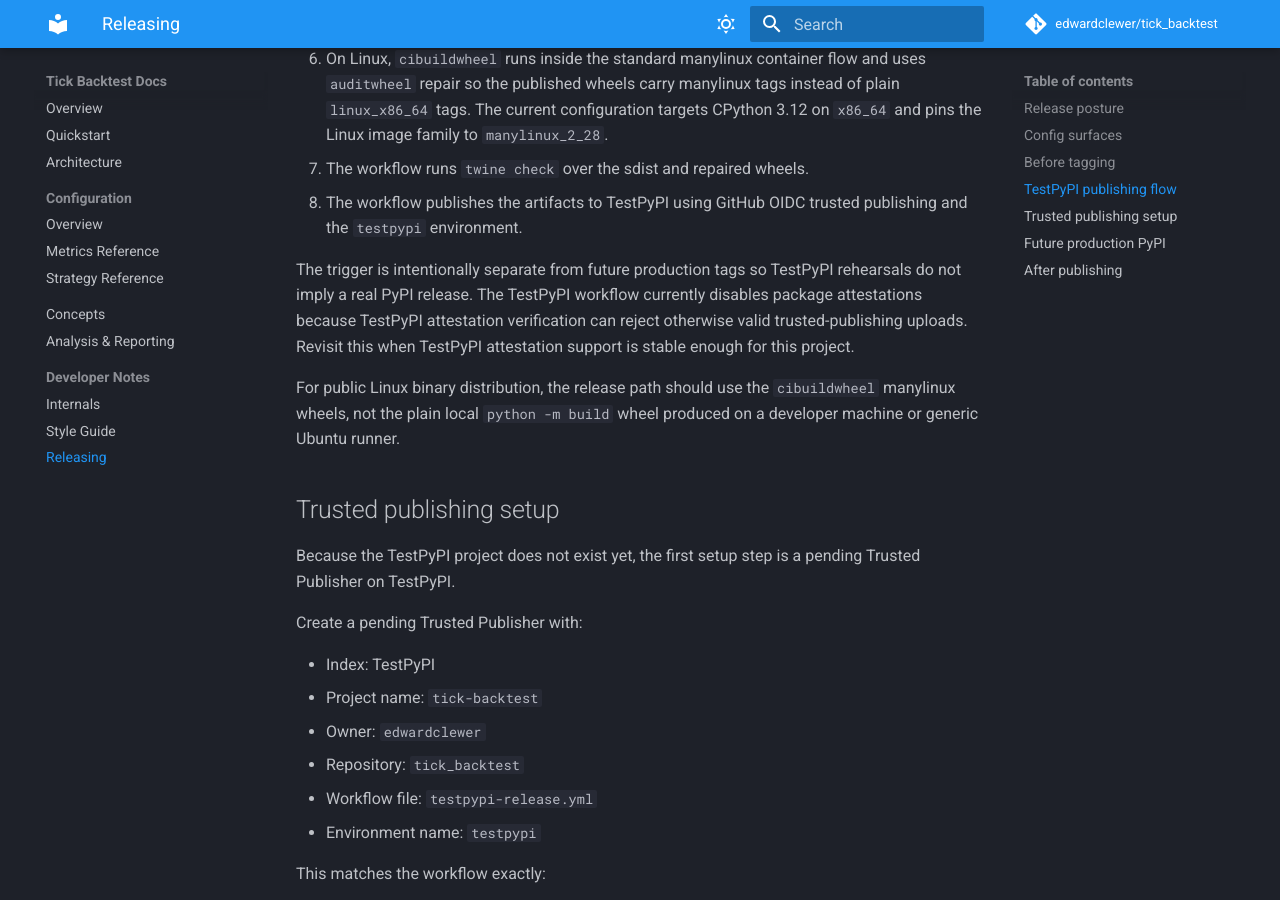
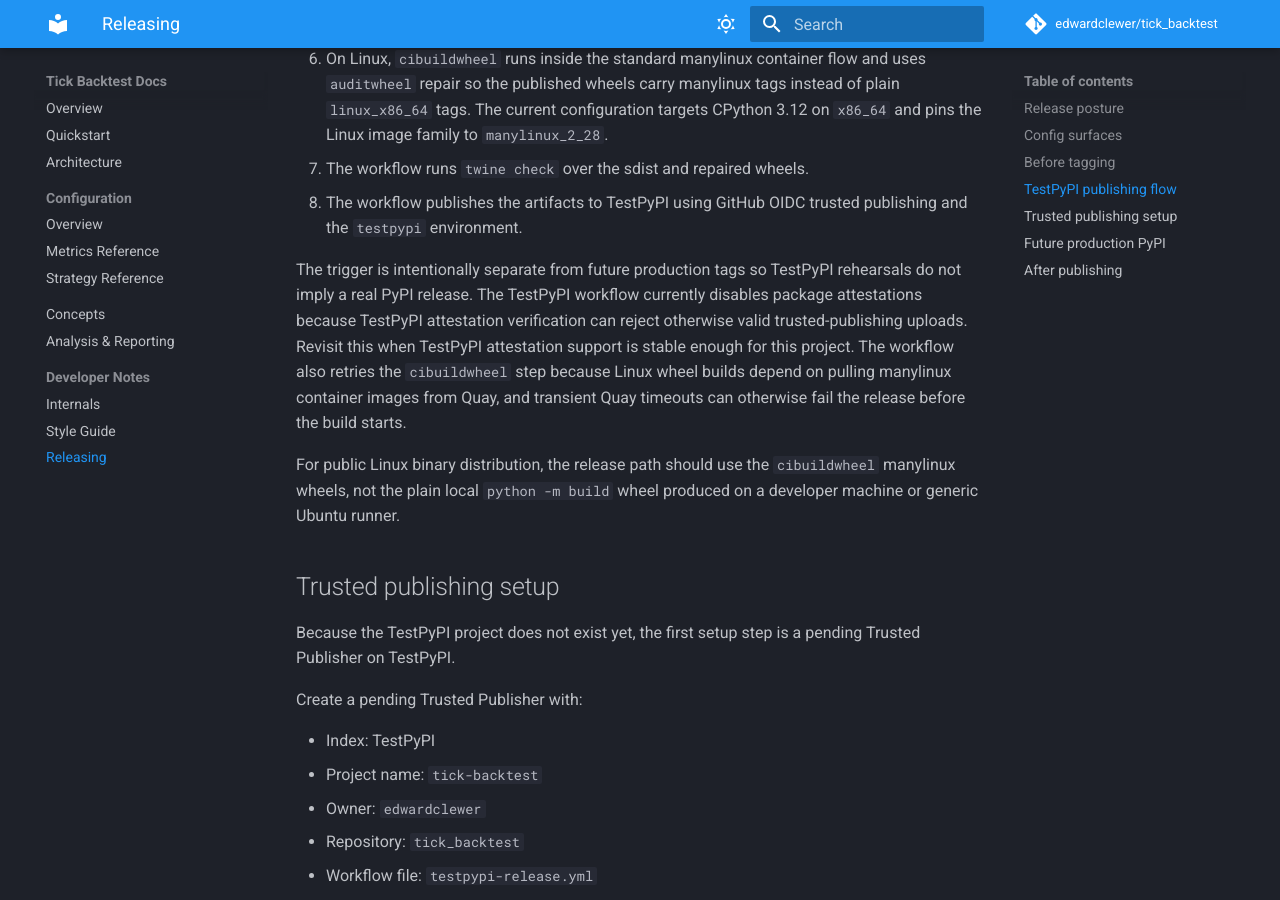
Before and after one commit to edwardclewer/tick_backtest, an MkDocs documentation site: the page built from docs/releasing.md, in a window 1280 px wide and 900 px high, scrolled down 1406 px. Built offline with MkDocs 1.6.1 and Material for MkDocs 9.7.7, drawn with Linux system fonts in a browser that asks for light colours; comment, search, counter and statistics services are not loaded.

Commit message:
Retry cibuildwheel jobs on Quay pull failures

```diff
--- a/docs/releasing.md
+++ b/docs/releasing.md
@@ -64,6 +64,7 @@
 
 The trigger is intentionally separate from future production tags so TestPyPI rehearsals do not imply a real PyPI release.
 The TestPyPI workflow currently disables package attestations because TestPyPI attestation verification can reject otherwise valid trusted-publishing uploads. Revisit this when TestPyPI attestation support is stable enough for this project.
+The workflow also retries the `cibuildwheel` step because Linux wheel builds depend on pulling manylinux container images from Quay, and transient Quay timeouts can otherwise fail the release before the build starts.
 
 For public Linux binary distribution, the release path should use the `cibuildwheel` manylinux wheels, not the plain local `python -m build` wheel produced on a developer machine or generic Ubuntu runner.
 
```
Also changed, not shown: 2 other files.
